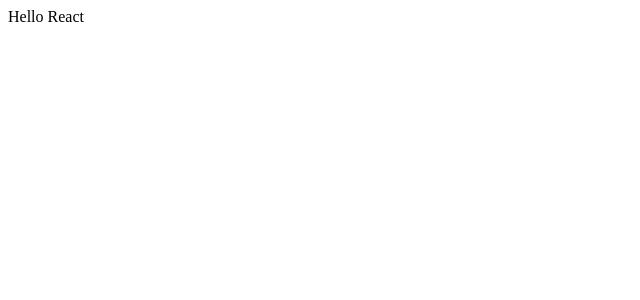
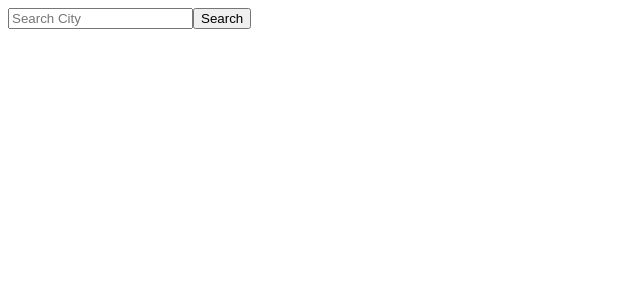
Before and after one commit to sirowood/react-weather, a React app: page / in a window 1280 px wide. Shown: the top 300 px of the page, without its empty margins (0-640 px from the left). Built offline with nearby package versions, Linux system fonts and the light colour scheme.

Commit message:
SearchBar component is ready

```diff
--- a/src/App.js
+++ b/src/App.js
@@ -1,8 +1,13 @@
-import React from 'react';
+import React, { useState } from 'react';
+import SearchBar from './components/SearchBar';
 
 const App = () => {
+  const [data, setData] = useState(null);
+
   return (
-    <div>Hello React</div>
+    <div>
+      <SearchBar />
+    </div>
   );
 };
 
--- /dev/null
+++ b/src/components/SearchBar.js
@@ -0,0 +1,23 @@
+import React, { useState } from 'react';
+
+const SearchBar = () => {
+  const [input, setInput] = useState('');
+
+  const handleClick = (event) => {
+    console.log(input);
+  };
+
+  return (
+    <div className='try'>
+      <input
+        type="text"
+        value={input}
+        placeholder="Search City"
+        onChange={(e) => setInput(e.target.value)}
+      />
+      <button onClick={handleClick}>Search</button>
+    </div>
+  )
+}
+
+export default SearchBar;
```
